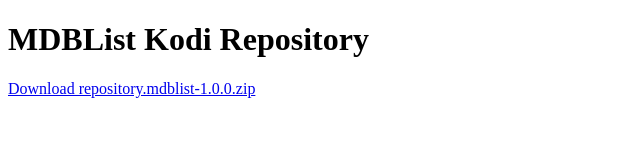
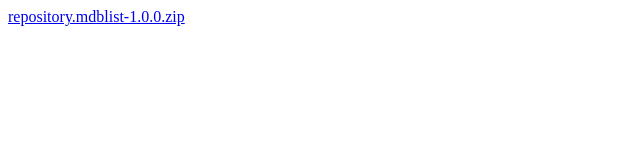
Before and after one commit to linaspurinis/repository.mdblist, a plain HTML site: page index.html in a window 1280 px wide. Shown: the whole page, without its empty margins (0-640 px from the left). Drawn offline with Linux system fonts and the light colour scheme.

Commit message:
Simplify Kodi repository index

```diff
--- a/index.html
+++ b/index.html
@@ -1,12 +1 @@
-<!doctype html>
-<html lang="en">
-<head>
-    <meta charset="utf-8">
-    <meta name="viewport" content="width=device-width, initial-scale=1">
-    <title>MDBList Kodi Repository</title>
-</head>
-<body>
-    <h1>MDBList Kodi Repository</h1>
-    <p><a href="repository.mdblist-1.0.0.zip">Download repository.mdblist-1.0.0.zip</a></p>
-</body>
-</html>
+<a href="repository.mdblist-1.0.0.zip">repository.mdblist-1.0.0.zip</a>
```
